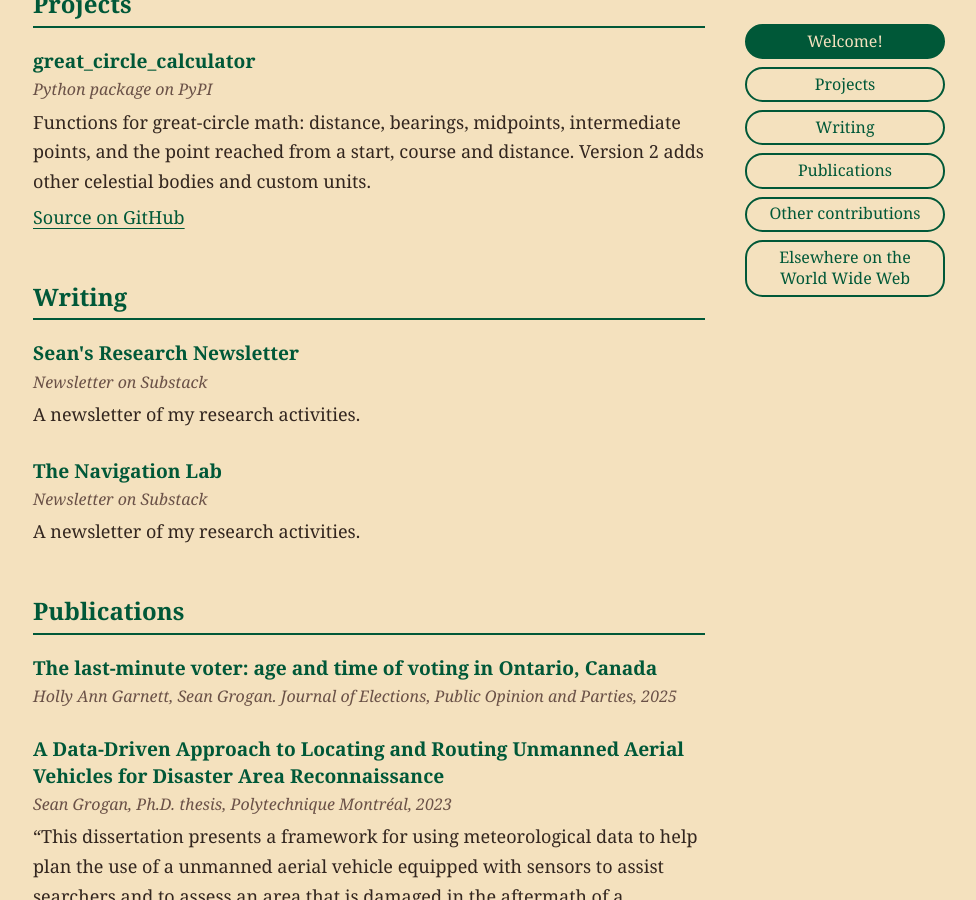
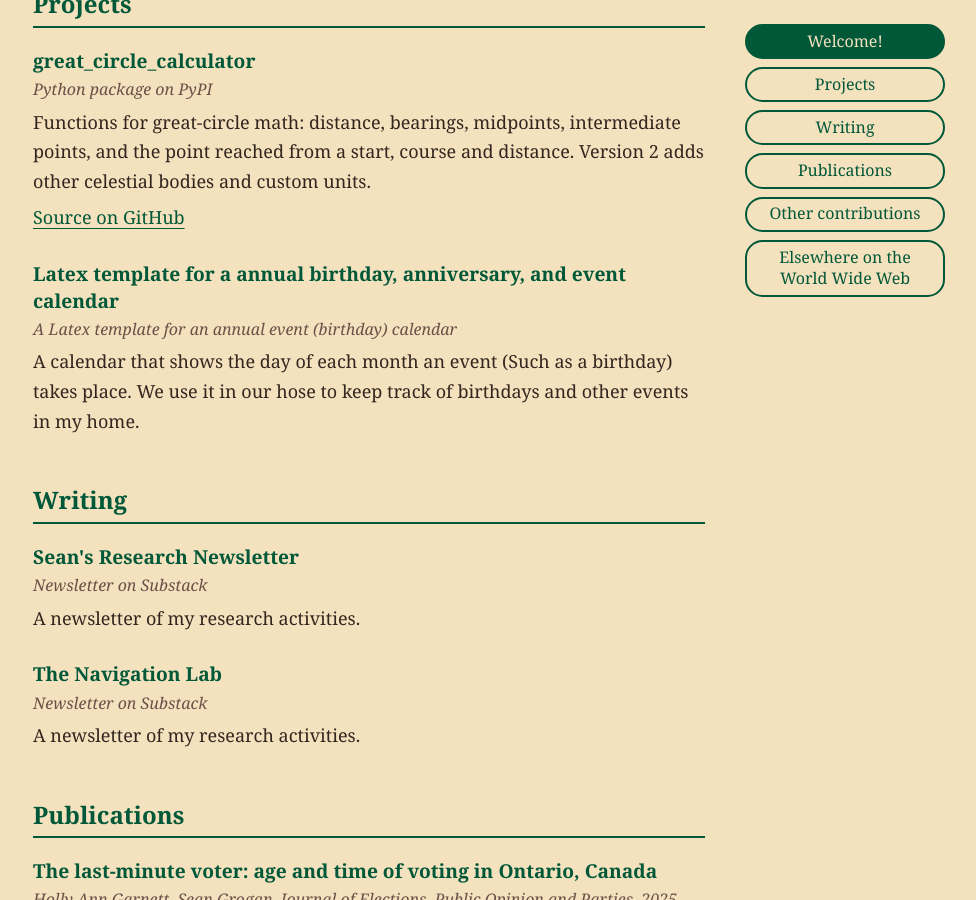
Before and after one commit to seangrogan/seangrogan.github.io, a Jekyll site: the page built from index.md, in a window 1280 px wide and 900 px high, scrolled down 1536 px. Shown: the whole window, without its empty margins (271-1247 px from the left). Built offline with Jekyll 4.4.1, drawn with Linux system fonts in a browser that asks for light colours; our own code applies the rules of GitHub Pages for plain Markdown files.

Commit message:
Add Latex template for annual event calendar
Added a new Latex template project for an annual event calendar.

```diff
--- a/_data/projects.yml
+++ b/_data/projects.yml
@@ -29,6 +29,11 @@
       links:
         - label: Source on GitHub
           url: https://github.com/seangrogan/great_circle_calculator
+    - title: Latex template for a annual birthday, anniversary, and event calendar
+      url: https://github.com/seangrogan/latex-annual-birthday-calendar/
+      meta: A Latex template for an annual event (birthday) calendar
+      description: >
+        A calendar that shows the day of each month an event (Such as a birthday) takes place. We use it in our hose to keep track of birthdays and other events in my home.
 
 - section: Writing
   items:
```
